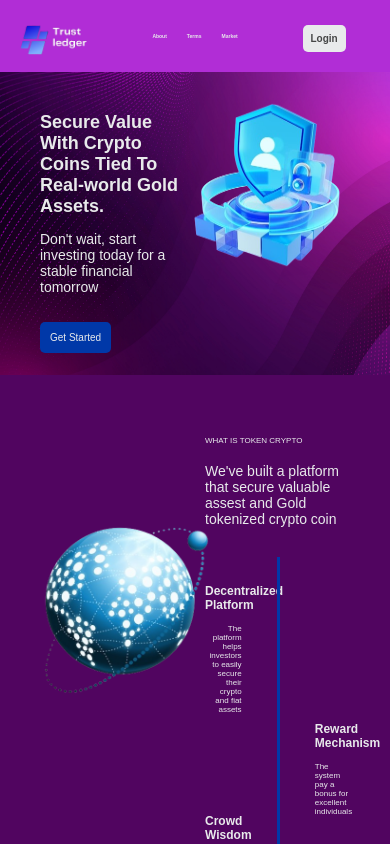
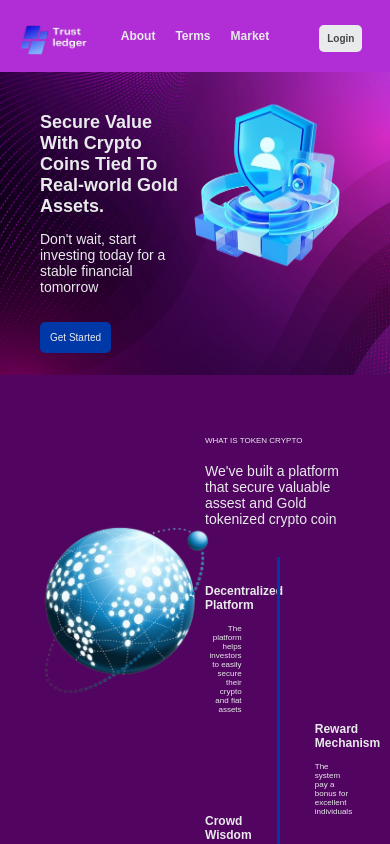
Before and after one commit to ikosong1406/trustledger, a React (Create React App) app: page / in a window 390 px wide. Shown: the top 844 px of the page. Built offline with nearby package versions, Linux system fonts and the light colour scheme.

Commit message:
modified:   src/components/Colors.js 	modified:   src/styles/Header1.css

```diff
--- a/src/components/Colors.js
+++ b/src/components/Colors.js
@@ -4,8 +4,8 @@ const Colors = {
   black: "#3b3c3d",
   white: "#e8eaeb",
   red: "#dc2649",
-  indigo: "#4b0082",
-  violet: "#32174d",
+  indigo: "#510560",
+  violet: "#b12dd6",
 };
 
 export default Colors;
--- a/src/styles/Header1.css
+++ b/src/styles/Header1.css
@@ -97,7 +97,7 @@
   }
 
   .navItems {
-    font-size: 5px;
+    font-size: 12px;
     width: 25%;
   }
 
```
